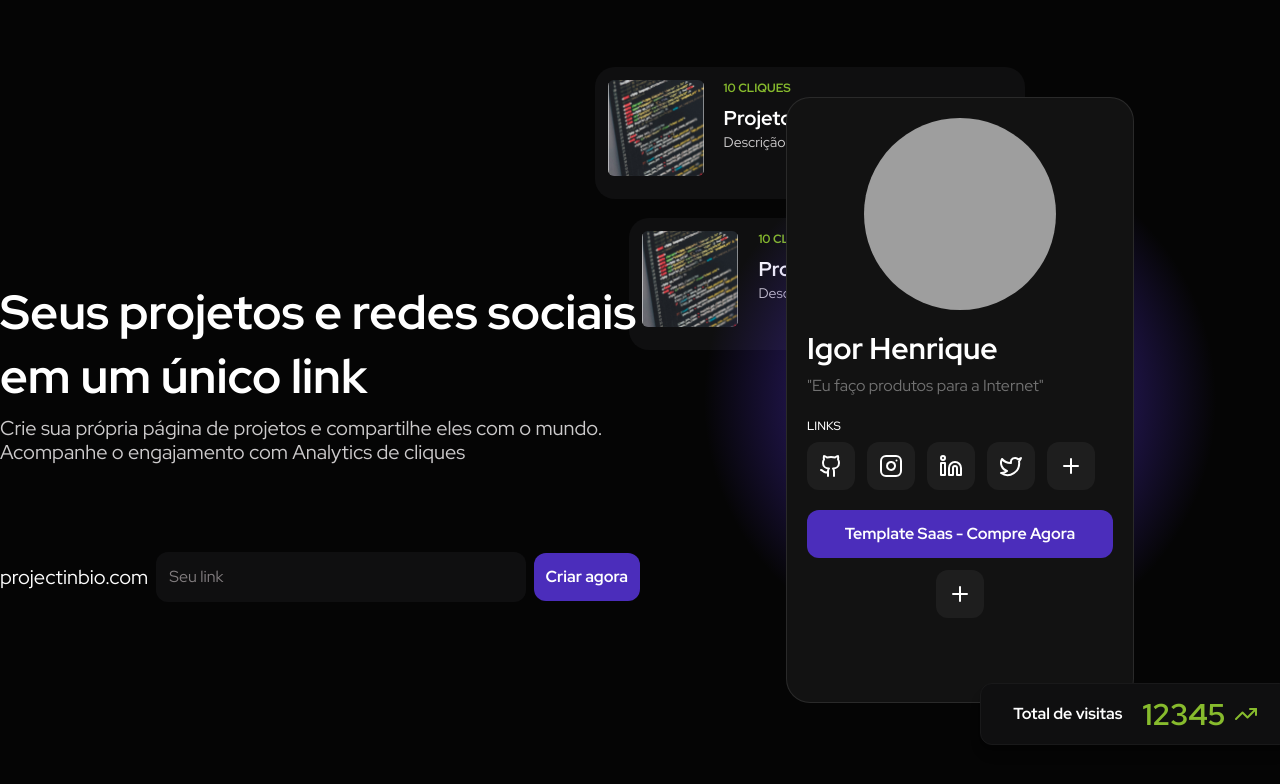
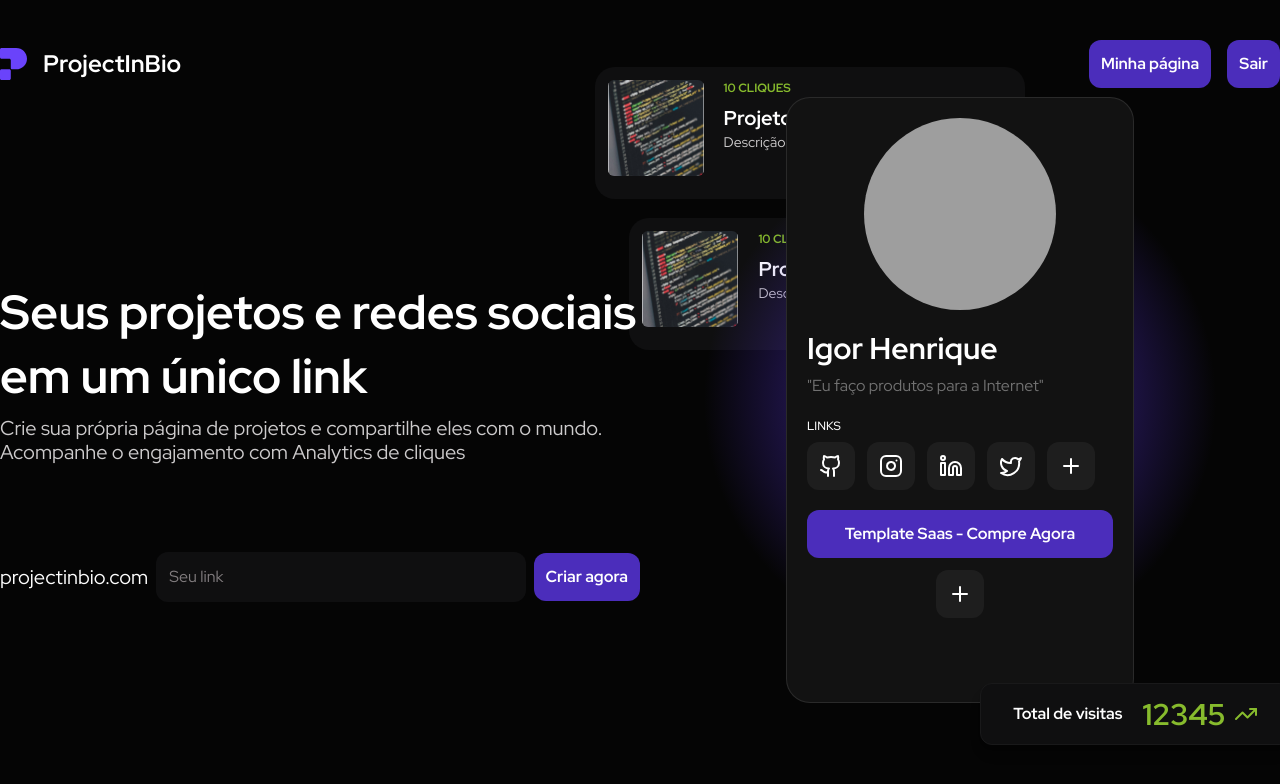
Before and after one commit to ilorenco/project-in-bio, a Next.js app: page / in a window 1280 px wide. Shown: the top 784 px of the page. Built offline with nearby package versions, Linux system fonts and the light colour scheme; grey boxes are pictures that could not be loaded.

Commit message:
feat: criar o componente header

```diff
--- /dev/null
+++ b/app/components/landing-page/header.tsx
@@ -0,0 +1,18 @@
+import { Button } from "../ui/button";
+
+export function Header() {
+    return (
+        <div className="absolute top-0 left-0 right-0 max-w-7xl mx-auto flex items-center justify-between py-10">
+            <div className="flex items-center gap-4">
+                <img src="/logo.svg" />
+                <h3 className="text-white text-2xl font-bold">
+                    ProjectInBio
+                </h3>
+            </div>
+            <div className="flex items-center gap-4">
+                <Button>Minha página</Button>
+                <Button>Sair</Button>
+            </div>
+        </div>
+    )
+}
--- a/app/page.tsx
+++ b/app/page.tsx
@@ -1,8 +1,10 @@
 import { Hero } from "./components/landing-page/hero";
+import { Header } from "./components/landing-page/header";
 
 export default function Home() {
     return (
         <div className="max-w-7xl mx-auto">
+            <Header />
             <Hero />
         </div>
     )
```
